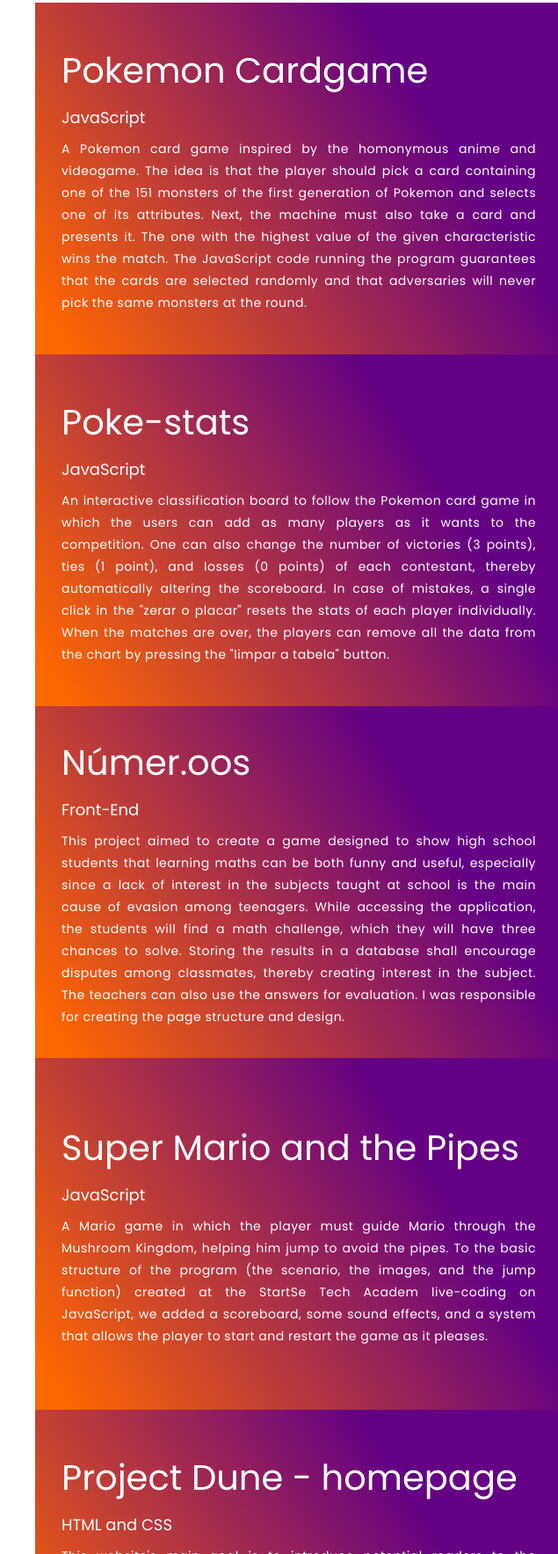
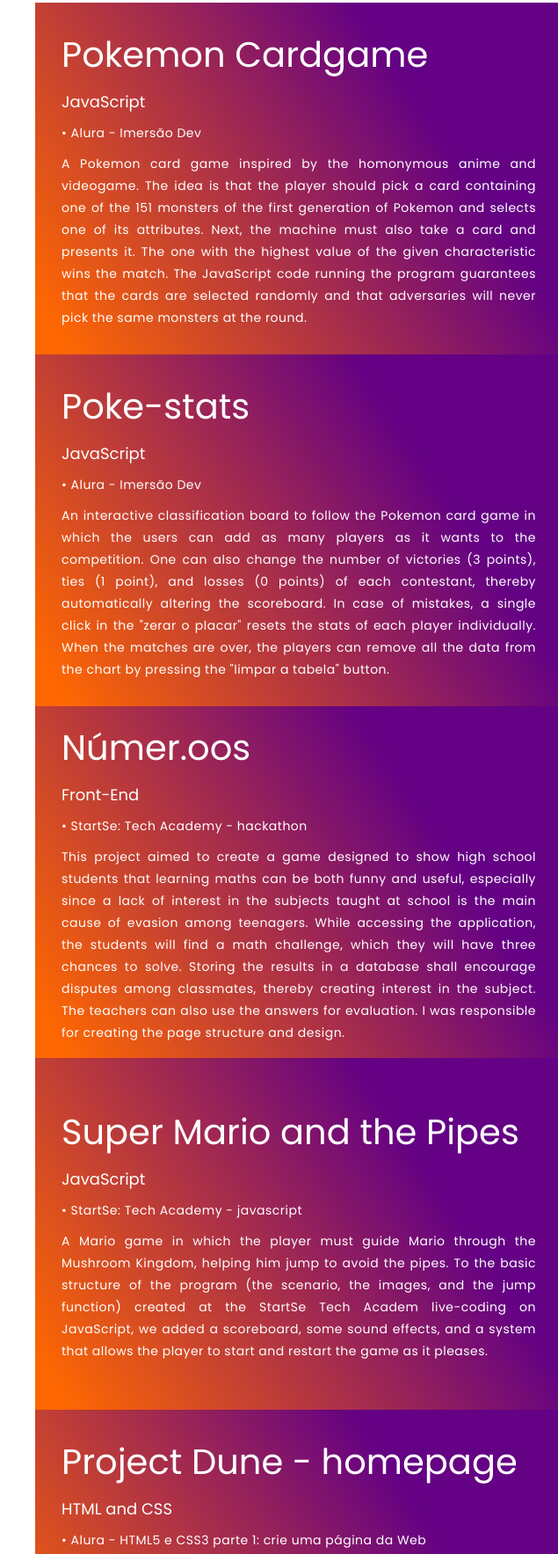
Before and after one commit to Ana-Luiza-Sampaio/portifolio, a plain HTML site: page index.html in a window 1280 px wide. Shown: the part 1222-2989 px from the top of the page at 88% size, 0-635 px from the left. Drawn offline with Linux system fonts and the light colour scheme.

Commit message:
Update index.html

```diff
--- a/index.html
+++ b/index.html
@@ -50,6 +50,7 @@
                     <div class="project-info">
                         <h1>Pokemon Cardgame</h1>
                         <h2>JavaScript</h2>
+                        <p>• Alura - Imersão Dev</p>
                         <p>A Pokemon card game inspired by the homonymous anime and videogame. The idea is that the
                             player should pick a card containing one of the 151 monsters of the first generation of
                             Pokemon and selects one of its attributes. Next, the machine must also take a card and
@@ -69,6 +70,7 @@
                     <div class="project-info">
                         <h1>Poke-stats</h1>
                         <h2>JavaScript</h2>
+                        <p>• Alura - Imersão Dev</p>
                         <p>An interactive classification board to follow the Pokemon card game in which the users can
                             add as many players as it wants to the competition. One can also change the number of
                             victories (3 points), ties (1 point), and losses (0 points) of each contestant, thereby
@@ -87,6 +89,7 @@
                     <div class="project-info">
                         <h1>Númer.oos</h1>
                         <h2>Front-End</h2>
+                        <p>• StartSe: Tech Academy - hackathon</p>
                         <p>This project aimed to create a game designed to show high school students that learning maths
                             can be both funny and useful, especially since a lack of interest in the subjects taught at
                             school is the main cause of evasion among teenagers. While accessing the application, the
@@ -106,6 +109,7 @@
                     <div class="project-info">
                         <h1>Super Mario and the Pipes</h1>
                         <h2>JavaScript</h2>
+                        <p>• StartSe: Tech Academy - javascript</p>
                         <p>A Mario game in which the player must guide Mario through the Mushroom Kingdom, helping him
                             jump to avoid the pipes. To the basic structure of the program (the scenario, the images,
                             and the jump function) created at the StartSe Tech Academ live-coding on JavaScript, we
@@ -123,6 +127,7 @@
                     <div class="project-info">
                         <h1>Project Dune - homepage</h1>
                         <h2>HTML and CSS</h2>
+                        <p>• Alura - HTML5 e CSS3 parte 1: crie uma página da Web</p>
                         <p>This website's main goal is to introduce potential readers to the fantastic universe of Frank
                             Herbert's Dune. The homepage itself uses most of the HTML tags, such as header, main,
                             section, div, nav, ul, li, and footer, and CSS (linked externally to the HTML page)
@@ -142,6 +147,7 @@
                     <div class="project-info">
                         <h1>Tolkien Plus</h1>
                         <h2>HTML and CSS</h2>
+                        <p>• Alura - HTML e CSS: praticando HTML/CSS</p>
                         <p>A fictional streaming service dedicated to J.R.R. Tolkien's books as well as to the films and
                             adaptations based on them. The first section presents a special offer to attract the client
                             to the product. Following it, we present to the users the main advantages of the service and
@@ -160,6 +166,7 @@
                     <div class="project-info">
                         <h1>The Red Telephone</h1>
                         <h2>JavaScript</h2>
+                        <p>• Alura - JavaScript para Web: Crie páginas dinâmicas</p>
                         <p>A digital replica of the iconic Cold War Red Telephone developed entirely in Javascript.
                             Every time the user presses one of the dial-kyes it is brought back to the second half of
                             the last half of the 20th century when the United States and the Soviet Union struggled for
@@ -178,6 +185,7 @@
                     <div class="project-info">
                         <h1>Newsletter</h1>
                         <h2>HTML and CSS</h2>
+                        <p>• StartSe: Tech Academy - git and page elements</p>
                         <p>Welcome to the StartSe newsletter, where the users can subscribe to receive updates on this
                             reference school of entrepreneurship and startup creation. The links below the subscription
                             form redirect the customer to web pages of three courses offered by the institution. The
@@ -196,6 +204,7 @@
                     <div class="project-info">
                         <h1>Dunaflix</h1>
                         <h2>Front-End</h2>
+                        <p>• Alura - Imersão Dev</p>
                         <p>A Netflix-like service dedicated to Frank Herbert's classic saga: Dune. At the bottom of the
                             page, one can see the covers of the six books of the series written by the original author.
                             Right above it, there is a blank space where the user can insert the URL address for an
@@ -213,6 +222,7 @@
                     <div class="project-info">
                         <h1>Averge Calculator</h1>
                         <h2>JavaScript</h2>
+                        <p>• Alura - Imersão Dev</p>
                         <p>A calculator developed with javascript to compute the average grade of the students in a
                             given subject. Designed for a school in which the year is composed of four bimesters, the
                             teachers and the learners should fill the blank spaces with grades obtained in each term.
```
